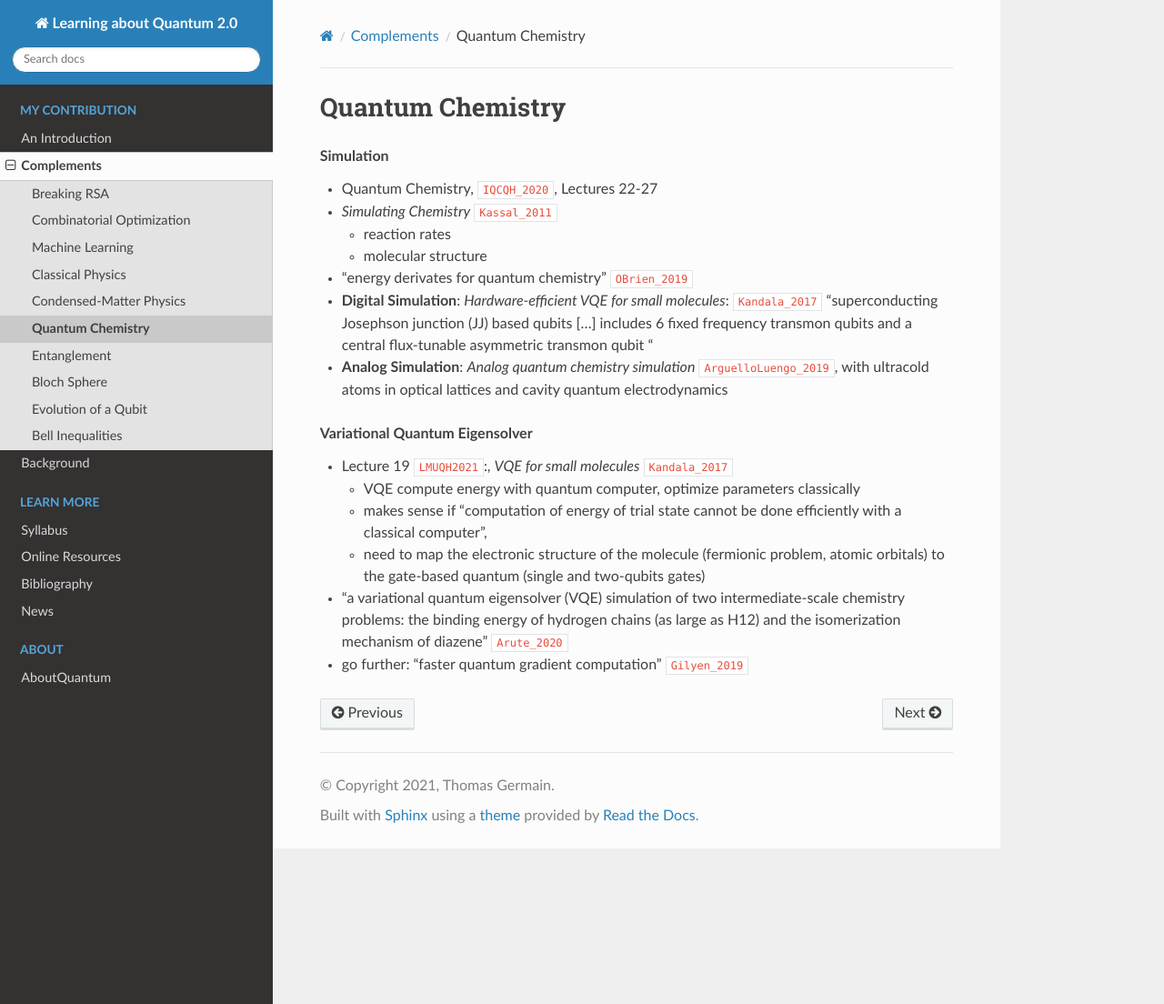
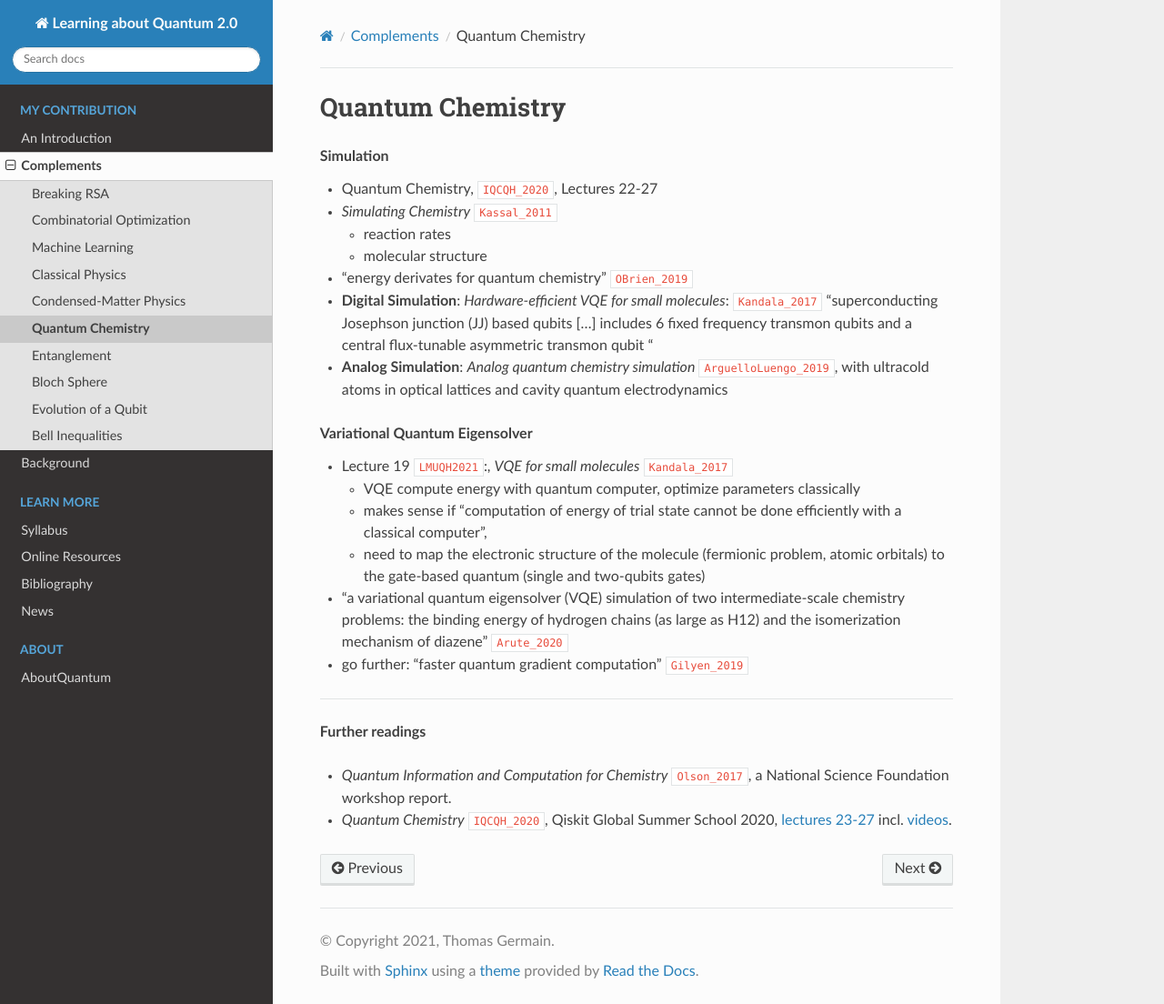
Before and after one commit to tomlqc/about-quantum, a Sphinx documentation site: the page built from source/stories/complements/chemistry.rst, in a window 1280 px wide and 1104 px high. Shown: the whole window at 91% size. Built offline with Sphinx 7.4.7 and the Read the Docs theme 2.0.0, drawn with Linux system fonts in a browser that asks for light colours; cross-references to code outside the pages are shown as plain code.

Commit message:
complements.chemistry: further readings NSF report and IBM lectures.

```diff
--- a/source/biblio/articles.bib
+++ b/source/biblio/articles.bib
@@ -488,6 +488,13 @@
    journal={npj Quantum Information},
    publisher={Springer Science and Business Media LLC},
 }
+@misc{Olson_2017,
+  title={Quantum Information and Computation for Chemistry},
+  author={Jonathan Olson and Yudong Cao and Jonathan Romero and Peter Johnson and Pierre-Luc Dallaire-Demers and Nicolas Sawaya and Prineha Narang and Ian Kivlichan and Michael Wasielewski and Alán Aspuru-Guzik},
+  year={2017},
+  eprint={1706.05413},
+  publisher={National Science Foundation}
+}
 @article{PerdomoOrtiz_2019,
    title={Readiness of Quantum Optimization Machines for Industrial Applications},
    author={Perdomo-Ortiz, Alejandro and Feldman, Alexander and Ozaeta, Asier and Isakov, Sergei V. and Zhu, Zheng and O’Gorman, Bryan and Katzgraber, Helmut G. and Diedrich, Alexander and Neven, Hartmut and de Kleer, Johan and et al.},
--- a/source/stories/complements/chemistry.rst
+++ b/source/stories/complements/chemistry.rst
@@ -40,3 +40,14 @@ Quantum Chemistry
 - go further: "faster quantum gradient computation" :cite:`Gilyen_2019`
 
 .. ---------------------------------------------------------------------------
+
+-----
+
+**Further readings**
+
+* *Quantum Information and Computation for Chemistry* :cite:`Olson_2017`,
+  a National Science Foundation workshop report.
+
+* *Quantum Chemistry* :cite:`IQCQH_2020`, Qiskit Global Summer School 2020,
+  `lectures 23-27 <https://qiskit.org/learn/intro-qc-qh/>`_
+  incl. `videos <https://youtube.com/playlist?list=PLOFEBzvs-VvrXTMy5Y2IqmSaUjfnhvBHR>`_.
```
